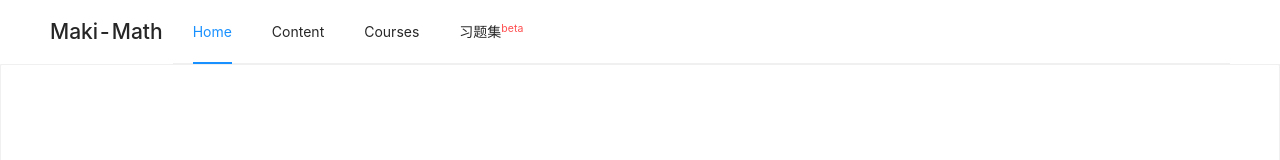
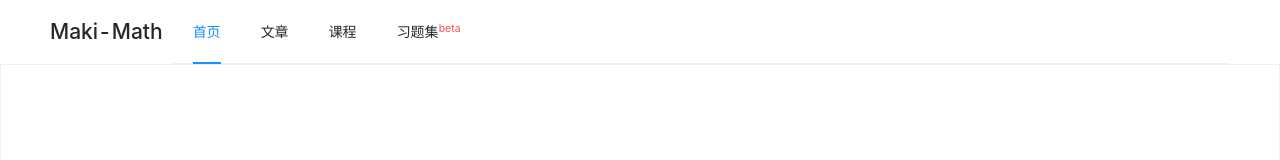
Before and after one commit to maki-math/maki-web-hexo, a React (Vite) app: page / in a window 1280 px wide. Shown: the top 160 px of the page. Built offline with nearby package versions, Linux system fonts and the light colour scheme.

Commit message:
feat(home): change texts

```diff
--- a/src/modules/App/App.tsx
+++ b/src/modules/App/App.tsx
@@ -1,7 +1,7 @@
 import { CustomLayoutHeader } from '@/components/CustomLayoutHeader/CustomLayoutHeader';
 import { GithubOutlined } from '@/components/Icon/Icon';
 import { REPOSITORY_URL } from '@/dicts/global';
-import { Button, Col, Divider, Layout, Menu, Space, Typography } from 'antd';
+import { Button, Col, Divider, Layout, Menu, Typography } from 'antd';
 import 'antd/dist/antd.css';
 import React from 'react';
 import { HashRouter as Router, Link, Route, Switch } from 'react-router-dom';
@@ -19,13 +19,13 @@ function Nav() {
       <Col flex={1}>
         <Menu theme="light" mode="horizontal" defaultSelectedKeys={['home']}>
           <Menu.Item key="home">
-            <Link to="/">Home</Link>
+            <Link to="/">首页</Link>
           </Menu.Item>
           <Menu.Item key="content">
-            <Link to="/content">Content</Link>
+            <Link to="/content">文章</Link>
           </Menu.Item>
           <Menu.Item key="courses">
-            <Link to="/courses">Courses</Link>
+            <Link to="/courses">课程</Link>
           </Menu.Item>
           <Menu.Item key="problems">
             <Link to="/problems">
```
